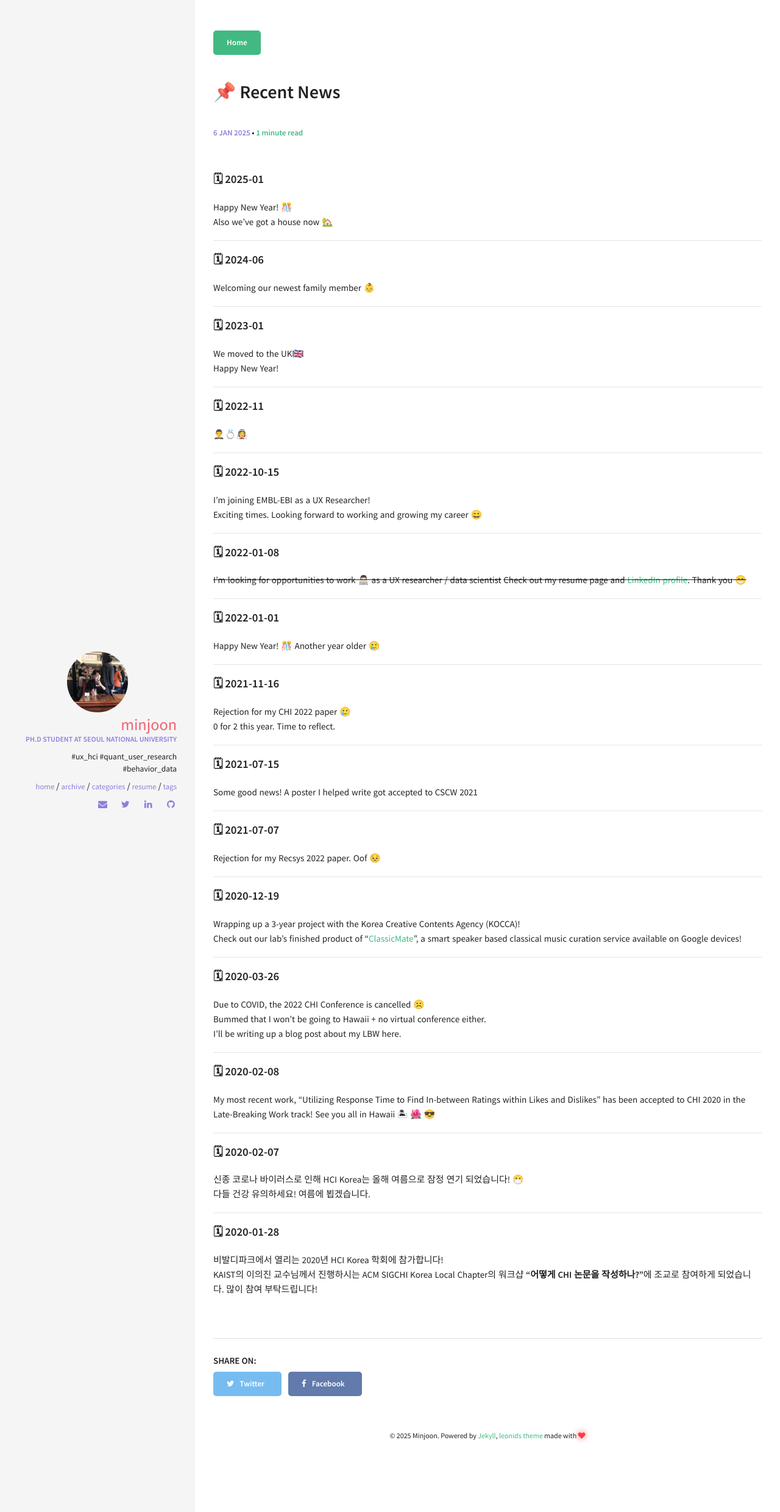
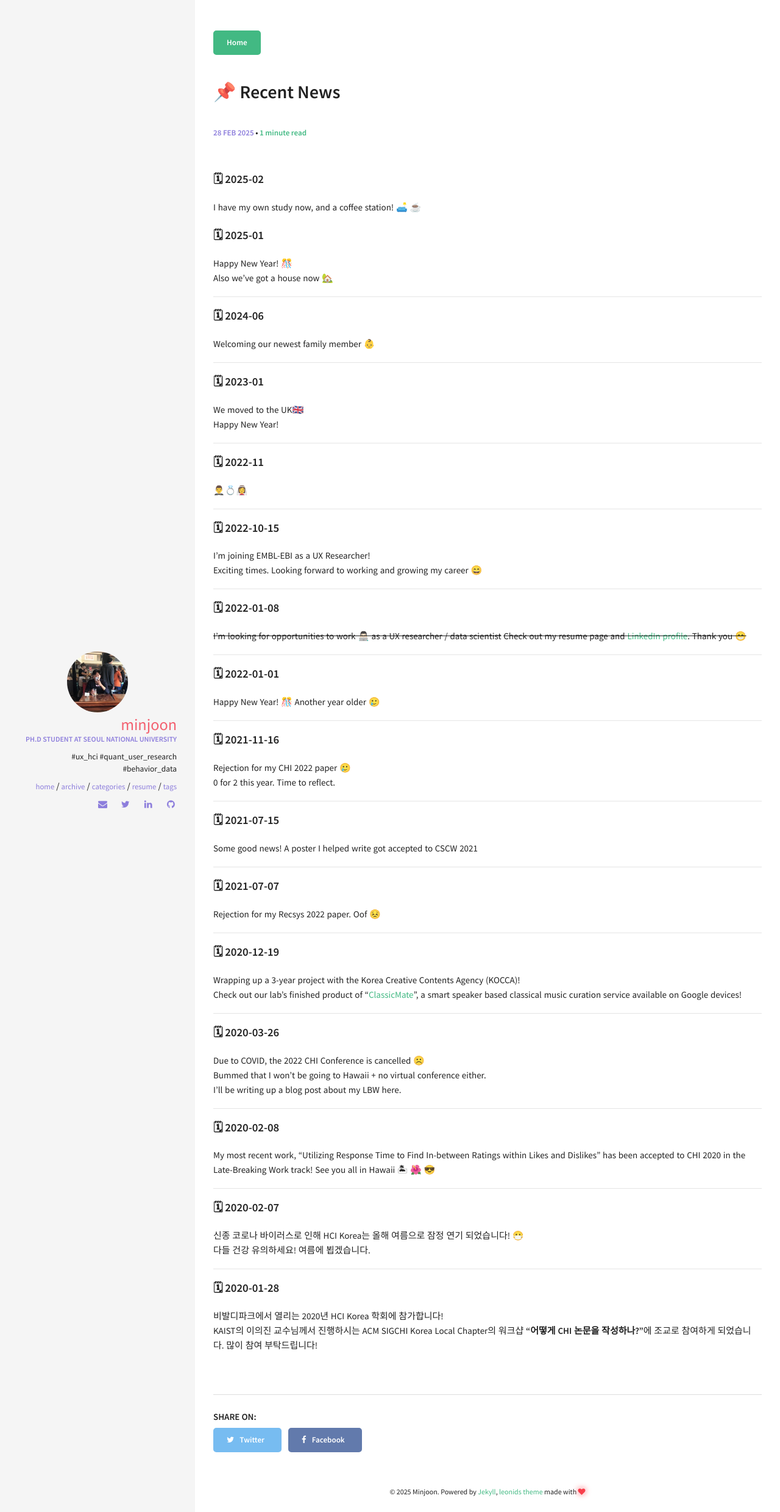
Before and after one commit to minjoonkim/minjoonkim.github.io, a Jekyll site: the page built from _posts/2025-02-28-recent-news.md, in a window 1280 px wide. Shown: the whole page at 61% size. Built offline with Jekyll 4.4.1, drawn with Linux system fonts in a browser that asks for light colours.

Commit message:
cleaning the blog

```diff
--- a/_posts/2025-01-06-recent-news.md
+++ b/_posts/2025-02-28-recent-news.md
@@ -1,10 +1,14 @@
 ---
 layout: post
 title: 📌 Recent News
-excerpt: "I'm in the middle of moving house."
+excerpt: "Settling in nicely."
 categories: [updates]
 comments: false
 ---
+#### 🗓 2025-02
+I have my own study now, and a coffee station! 🛋️ ☕
+
+
 #### 🗓 2025-01
 
 Happy New Year! 🎊
```
Also changed, not shown: _drafts/2019-01-02-first-post.md (renamed from _posts/2019-01-02-first-post.md), _drafts/2019-03-06-start-academic-year.md (renamed from _posts/2019-03-06-start-academic-year.md), _drafts/2019-03-28-interpark-crawler.md (renamed from _posts/2019-03-28-interpark-crawler.md).
